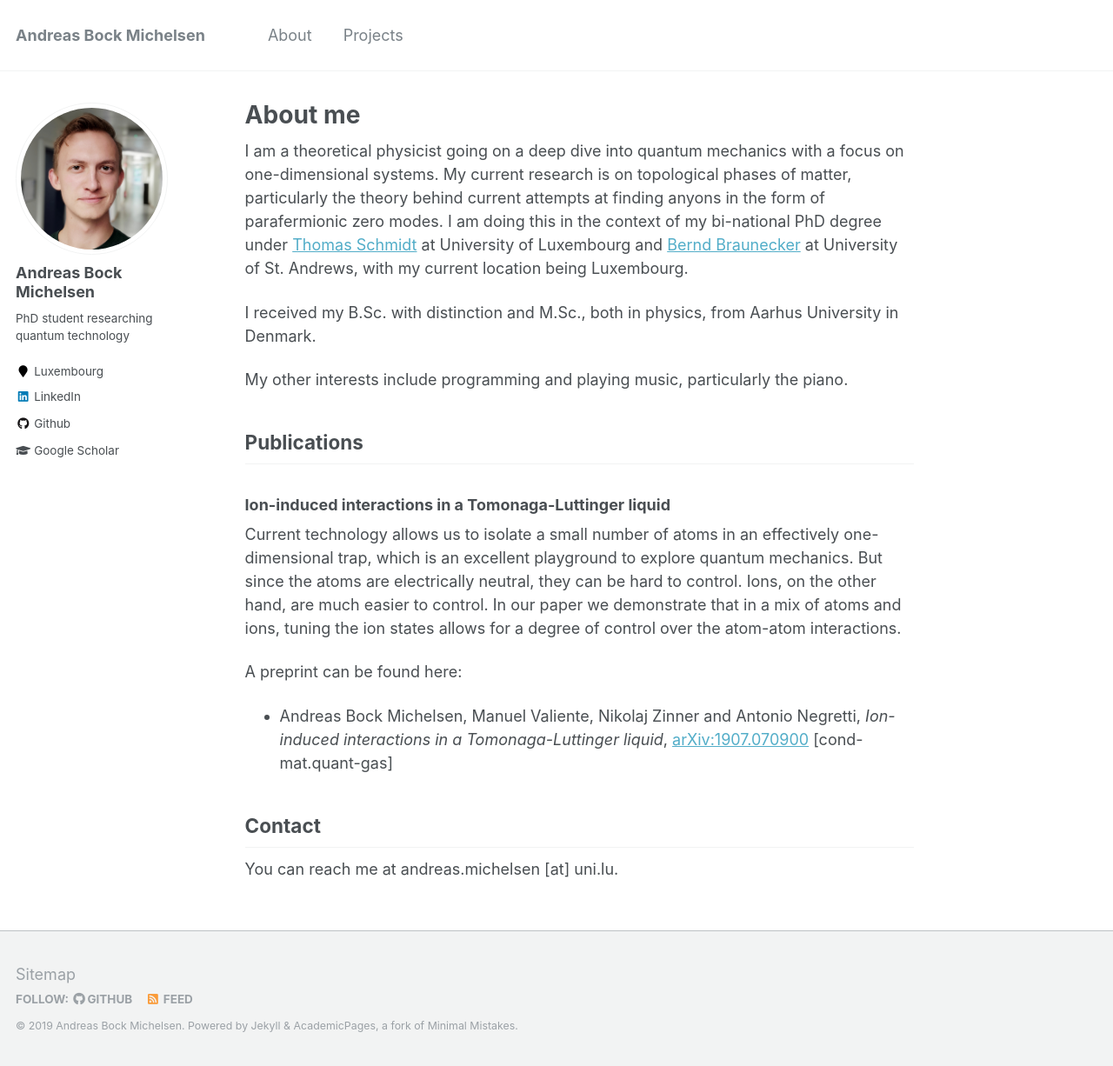
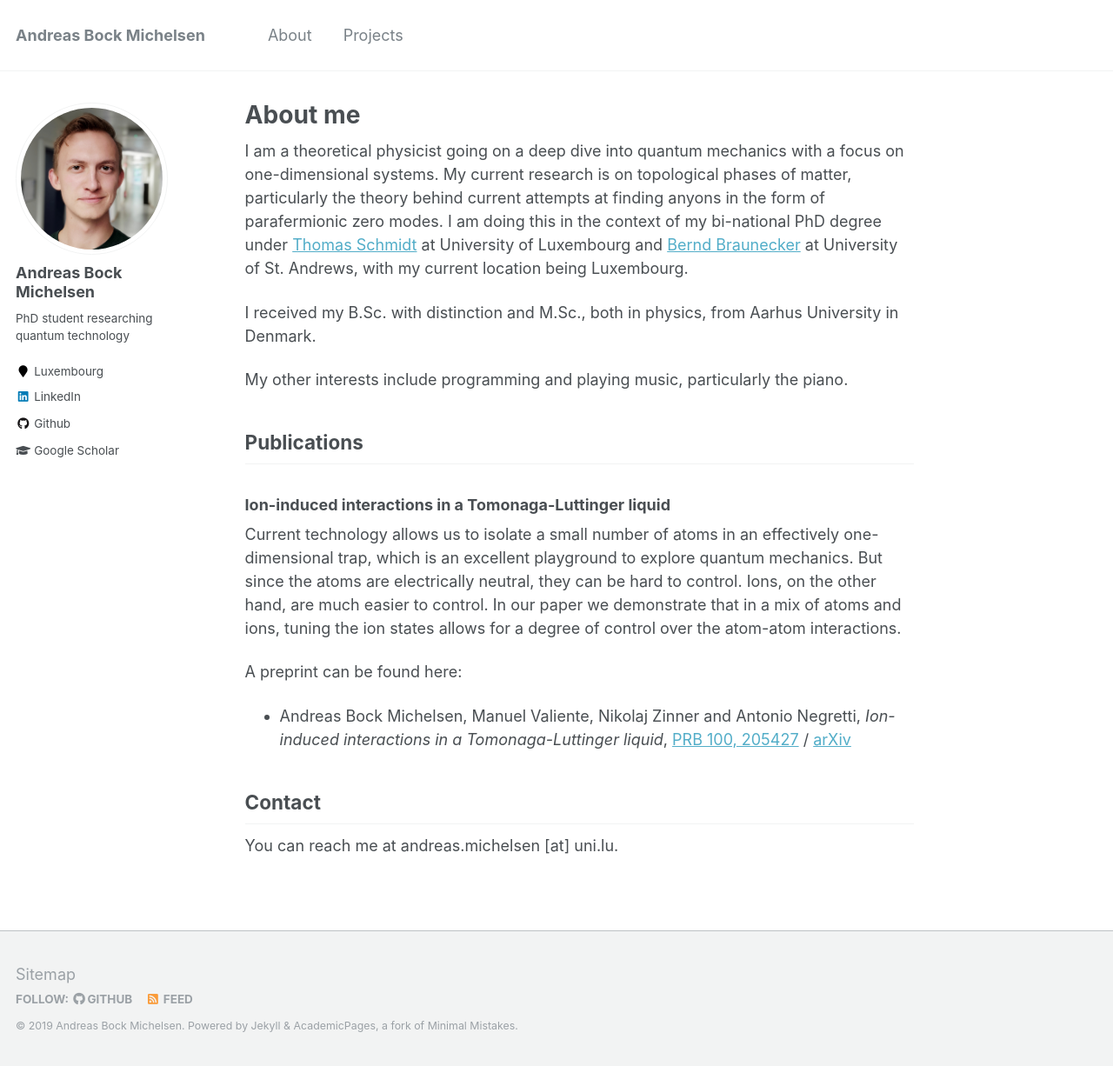
Before and after one commit to AndBM/andbm.github.io, a Jekyll site: the page built from _pages/about.md, in a window 1280 px wide and 1226 px high. Shown: the whole window at 87% size. Built offline with Jekyll 4.4.1, drawn with Linux system fonts in a browser that asks for light colours.

Commit message:
Added PRB link

```diff
--- a/_pages/about.md
+++ b/_pages/about.md
@@ -21,7 +21,7 @@ Current technology allows us to isolate a small number of atoms in an effectivel
 
 A preprint can be found here:
 
-- Andreas Bock Michelsen, Manuel Valiente, Nikolaj Zinner and Antonio Negretti, _Ion-induced interactions in a Tomonaga-Luttinger liquid_, [arXiv:1907.070900](https://arxiv.org/abs/1907.07090) [cond-mat.quant-gas]
+- Andreas Bock Michelsen, Manuel Valiente, Nikolaj Zinner and Antonio Negretti, _Ion-induced interactions in a Tomonaga-Luttinger liquid_, [PRB 100, 205427](https://journals.aps.org/prb/abstract/10.1103/PhysRevB.100.205427) / [arXiv](https://arxiv.org/abs/1907.07090)
 
 ## Contact
 You can reach me at andreas.michelsen [at] uni.lu.
```
